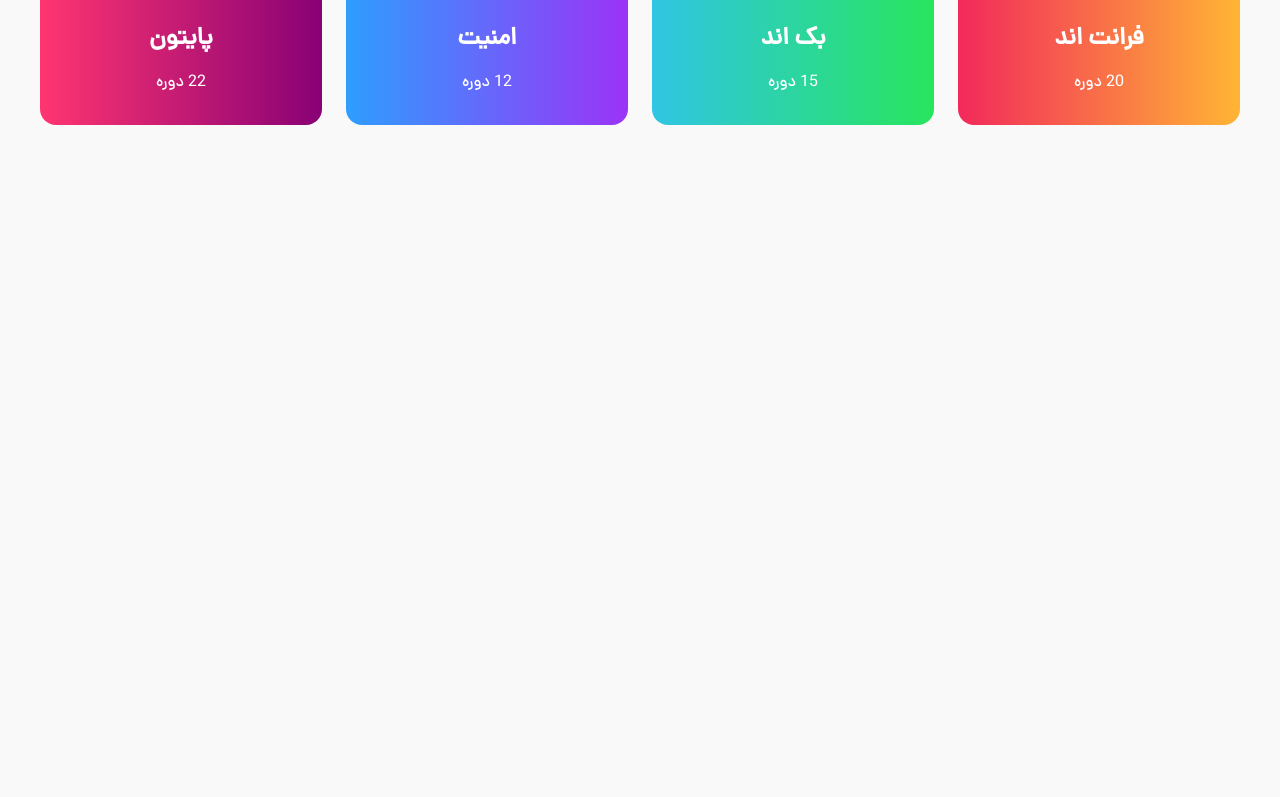
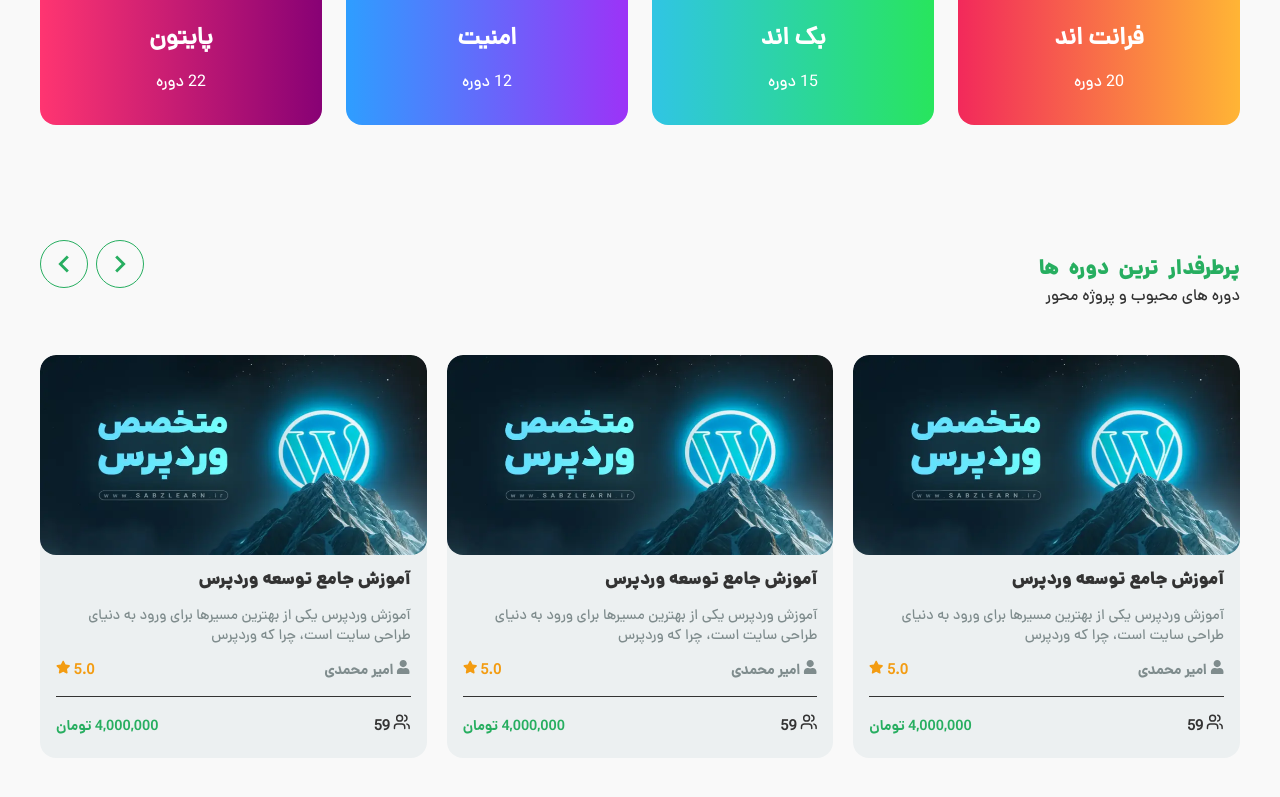
Before and after one commit to mohammadmehdidalvandii/teachable-frontend, a Next.js app: page / in a window 1280 px wide. Shown: the part 2095-2892 px from the top of the page. Before the commit the page ends 2289 px from the top, so only its background shows below. Built offline with nearby package versions, Linux system fonts and the light colour scheme.

Commit message:
created section Popular courses for home-page

```diff
--- a/src/app/globals.css
+++ b/src/app/globals.css
@@ -121,6 +121,34 @@
 .dark .link_hero{
   color: var(--white);
 }
+
+/* buttons style swiper customs */
+.buttons_swiper{
+  display: flex;
+  align-items: center;
+  justify-content: center;
+  gap: 0.5rem;
+}
+.buttons_swiper .btn{
+  display: flex;
+  align-items: center;
+  justify-content: center;
+  width: 3rem;
+  height: 3rem;
+  border: 1px solid var(--success-color);
+  border-radius: 50%;
+  font-size: 2.5rem;
+  background-color: unset;
+  color: var(--success-color);
+  transition: all 0.4s linear;
+  cursor: pointer;
+}
+.buttons_swiper .btn:hover{
+  background-color: var(--success-color);
+  color: var(--white);
+}
+
+
 @media (max-width : 1360px) {
 }
 @media (max-width : 1260px) {
--- a/src/app/page.js
+++ b/src/app/page.js
@@ -2,6 +2,7 @@
 import Title from '@/components/modules/Title/Title'
 import Hero from '@/components/template/index/Hero/Hero'
 import Latest from '@/components/template/index/Latest/Latest'
+import PopularCourses from '@/components/template/index/PopularCourses/PopularCourses'
 import Roadmap from '@/components/template/index/Roadmap/Roadmap'
 import React from 'react'
 
@@ -13,6 +14,7 @@
       <Title/>
       <Latest/>
       <Roadmap/>
+      <PopularCourses/>
       <br /><br /><br />
     </>
   )
--- /dev/null
+++ b/src/components/template/index/PopularCourses/PopularCourses.js
@@ -0,0 +1,93 @@
+"use client"
+import React from 'react';
+import style from './PopularCourses.module.css';
+import Title from '@/components/modules/Title/Title';
+import { MdOutlineKeyboardArrowRight } from "react-icons/md";
+import { MdOutlineKeyboardArrowLeft } from "react-icons/md";
+import CourseCart from '@/components/modules/CourseCart/CourseCart';
+// Import Swiper React components
+import { Swiper, SwiperSlide } from 'swiper/react';
+import { Navigation } from 'swiper/modules';
+// Import Swiper styles
+import 'swiper/css';
+import 'swiper/css/navigation';
+
+
+function PopularCourses() {
+  return (
+    <section className={style.popularCourses}>
+        <div className="container">
+            <div className={style.popularCourses_wrapper}>
+                <div className={style.popularCourses_titleButtons}>
+                    <Title title="پرطرفدار ترین دوره ها" text="دوره های محبوب و پروژه محور "/>
+                    <div className="buttons_swiper">
+                        <button className="btn navButtonPrev"><MdOutlineKeyboardArrowRight/></button>
+                        <button className="btn navButtonNext"><MdOutlineKeyboardArrowLeft/></button>
+                    </div>
+                </div>
+
+                    <Swiper
+
+                     navigation={{
+                        nextEl: `.navButtonNext`,
+                        prevEl: `.navButtonPrev`,
+                     }}
+                      modules={[Navigation]}
+                                    slidesPerView={3}
+                                    spaceBetween={20}
+                                  breakpoints={{
+                                    270: {
+                                      slidesPerView: 1,
+                                      spaceBetween: 20,
+                                    },
+                                    380: {
+                                      slidesPerView: 1,
+                                      spaceBetween: 20,
+                                    },
+                                    540: {
+                                      slidesPerView: 2,
+                                      spaceBetween: 20,
+                                    },
+                                    640: {
+                                      slidesPerView: 2,
+                                      spaceBetween: 20,
+                                    },
+                                    768: {
+                                      slidesPerView: 2,
+                                      spaceBetween: 20,
+                                    },
+                                    1024: {
+                                      slidesPerView: 3,
+                                      spaceBetween: 20,
+                                    },
+                                  }}
+                       className={style.popularCourses_swiper}>
+                        <SwiperSlide>
+                            <CourseCart/>
+                        </SwiperSlide>
+                        <SwiperSlide>
+                            <CourseCart/>
+                        </SwiperSlide>
+                        <SwiperSlide>
+                            <CourseCart/>
+                        </SwiperSlide>
+                        <SwiperSlide>
+                            <CourseCart/>
+                        </SwiperSlide>
+                        <SwiperSlide>
+                            <CourseCart/>
+                        </SwiperSlide>
+                        <SwiperSlide>
+                            <CourseCart/>
+                        </SwiperSlide>
+                        <SwiperSlide>
+                            <CourseCart/>
+                        </SwiperSlide>
+                    </Swiper>
+            </div>
+        </div>
+    </section>
+  )
+}
+
+export default PopularCourses
--- /dev/null
+++ b/src/components/template/index/PopularCourses/PopularCourses.module.css
@@ -0,0 +1,17 @@
+.popularCourses{
+    display: block;
+    width: 100%;
+    margin-top: 5rem;
+}
+.popularCourses_wrapper{
+    display: block;
+    width: 100%;
+}
+.popularCourses_titleButtons{
+    display: flex;
+    align-items: center;
+    justify-content: space-between;
+}
+.popularCourses_swiper{
+    margin-top: 2rem;
+}
```
